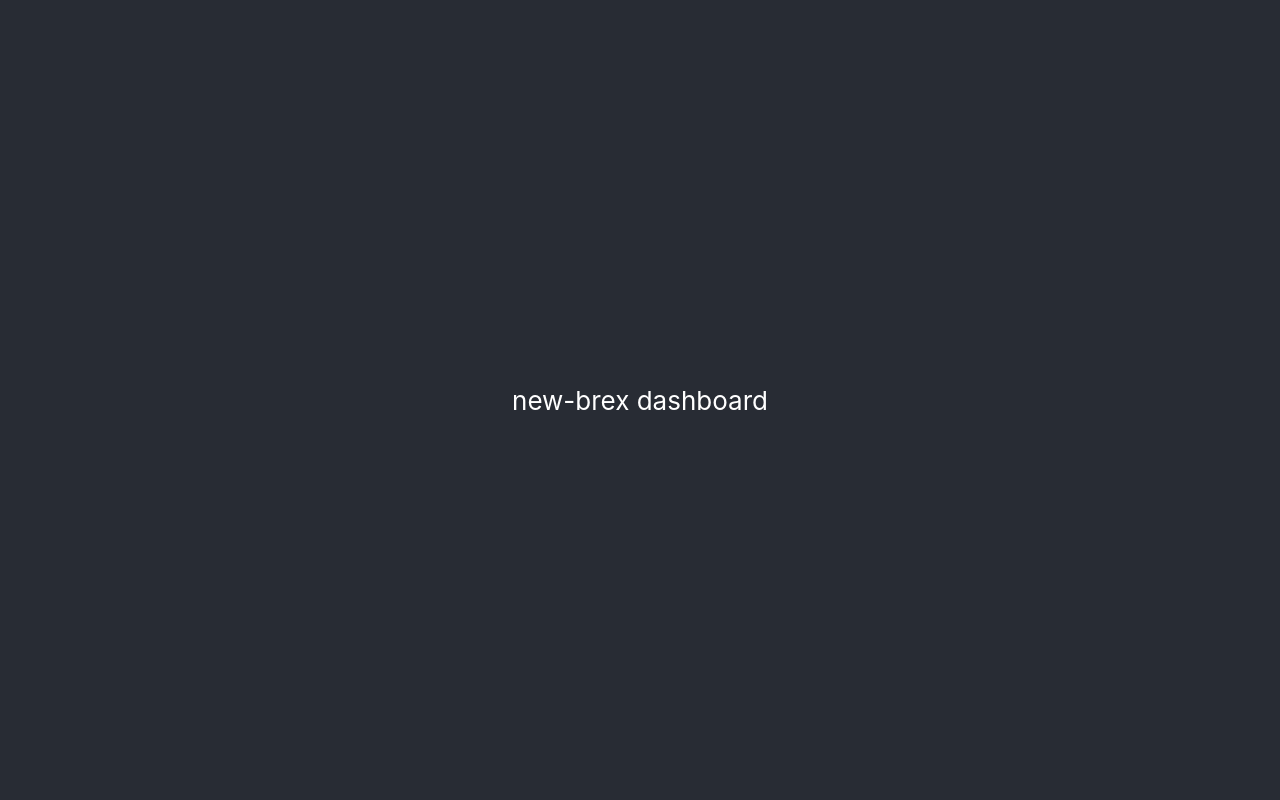
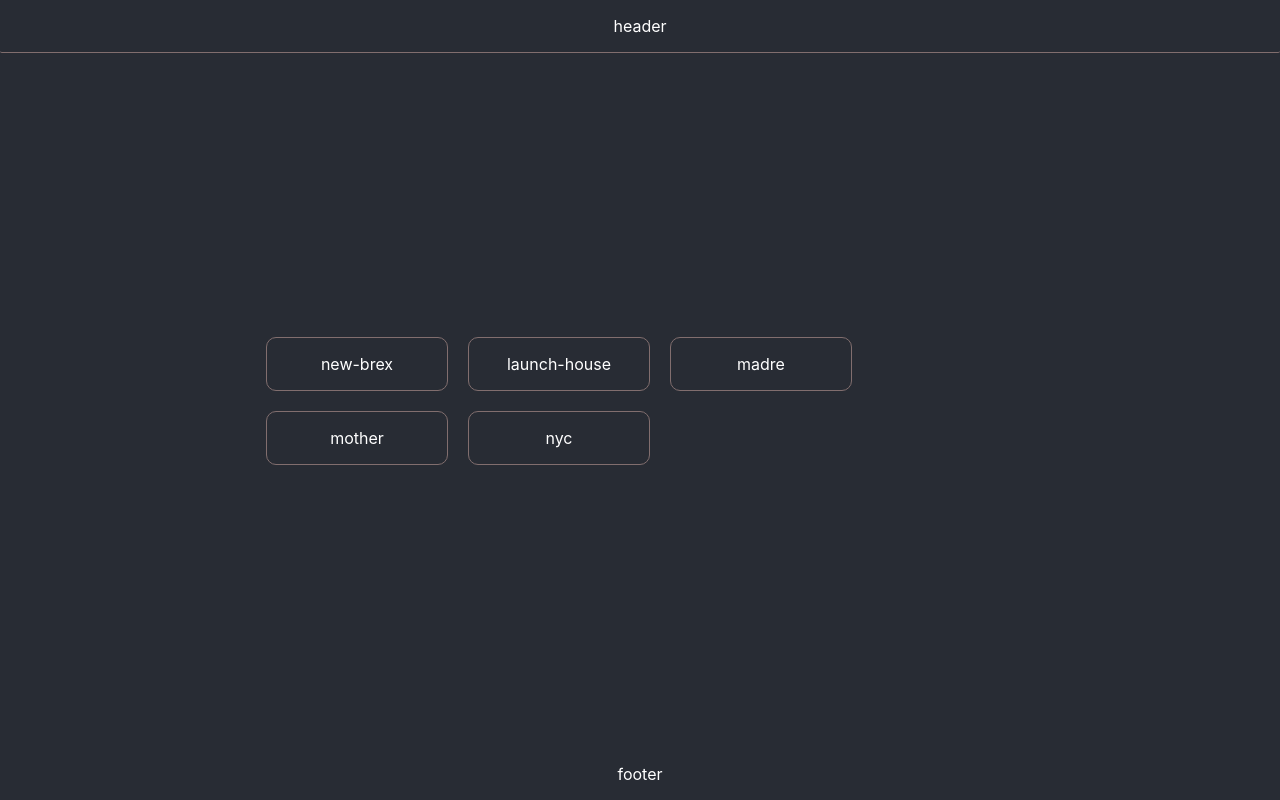
Before and after one commit to goudete/dashboard, a React (Create React App) app: page / in a window 1280 px wide. Built offline with nearby package versions, Linux system fonts and the light colour scheme.

Commit message:
building out daos page

```diff
--- a/package.json
+++ b/package.json
@@ -12,7 +12,9 @@
     "@types/react-dom": "^18.0.0",
     "react": "^18.2.0",
     "react-dom": "^18.2.0",
+    "react-router-dom": "6",
     "react-scripts": "5.0.1",
+    "sass": "^1.54.3",
     "typescript": "^4.4.2",
     "web-vitals": "^2.1.0"
   },
--- a/src/App.css
+++ /dev/null
@@ -1,38 +0,0 @@
-.App {
-  text-align: center;
-}
-
-.App-logo {
-  height: 40vmin;
-  pointer-events: none;
-}
-
-@media (prefers-reduced-motion: no-preference) {
-  .App-logo {
-    animation: App-logo-spin infinite 20s linear;
-  }
-}
-
-.App-header {
-  background-color: #282c34;
-  min-height: 100vh;
-  display: flex;
-  flex-direction: column;
-  align-items: center;
-  justify-content: center;
-  font-size: calc(10px + 2vmin);
-  color: white;
-}
-
-.App-link {
-  color: #61dafb;
-}
-
-@keyframes App-logo-spin {
-  from {
-    transform: rotate(0deg);
-  }
-  to {
-    transform: rotate(360deg);
-  }
-}
--- /dev/null
+++ b/src/App.scss
@@ -0,0 +1,30 @@
+.container {
+    background-color: #282c34;
+    display: flex;
+    flex-direction: column;
+    margin: auto;
+    min-height: 100vh;
+    text-align: center;
+    align-items: center;
+    justify-content: center;
+    color: white;
+
+    &__header {
+        height: 5%;
+        width: 100%;
+        border-radius: 2px;
+        border-bottom: 0.5px solid rgb(129, 110, 110);
+    }
+
+    &__body {
+        display: flex;
+        flex-direction: column;
+        height: 90%;
+        margin: auto;
+        max-width: 60%;
+    }
+
+    &__footer {
+        height: 2%;
+    }
+}
--- a/src/App.tsx
+++ b/src/App.tsx
@@ -1,14 +1,21 @@
 import React from 'react';
-import './App.css';
+import Daos from './pages/daos/daos';
+
+import './App.scss';
+
 
 function App() {
   return (
-    <div className="App">
-      <header className="App-header">
-        <p>
-          new-brex dashboard
-        </p>
-      </header>
+    <div className="container">
+      <div className="container__header">
+        <p>header</p>
+      </div>
+      <div className="container__body">
+        <Daos />
+      </div>
+      <div className="container__footer">
+        <p>footer</p>
+      </div>
     </div>
   );
 }
--- a/src/mockData.ts
+++ b/src/mockData.ts
@@ -1,6 +1,6 @@
 import { Dao, Transaction, Card, BankAccount } from "./types/types";
 
-const daos: Dao[] = [
+const mockDaos: Dao[] = [
     {
         id: '1',
         name: 'new-brex',
@@ -23,7 +23,7 @@
     },
 ];
 
-const bankAccount: BankAccount[] = [
+const bankAccounts: BankAccount[] = [
     {
         DaoId: '1',
     },
@@ -54,16 +54,16 @@
         owners: 'enrique',
         bankAccountId: '12345',
         limit: 1000,
-        cardNumber: 123456789101010
+        cardNumber: 12345678910
     },
     {
         DaoId: '2',
         owners: 'kian',
         bankAccountId: '54321',
         limit: 1000,
-        cardNumber: 098765432123456
+        cardNumber: 12322245499
     },
 ];
 
 
-export { daos, transactions };
+export { mockDaos, bankAccounts, transactions, cards };
--- /dev/null
+++ b/src/pages/daos/daos.scss
@@ -0,0 +1,13 @@
+.dao-container {
+    display: flex;
+    flex-direction: row;
+    flex-wrap: wrap;
+    width: 100%;
+}
+
+.dao {
+    width: 180px;
+    margin: 10px;
+    border-radius: 10px;
+    border: 1px solid rgb(129, 110, 110);
+}
--- a/src/pages/daos/daos.tsx
+++ b/src/pages/daos/daos.tsx
@@ -1,8 +1,20 @@
 import React from 'react';
+import { mockDaos } from '../../mockData';
+import { Dao } from '../../types/types';
 
-function daos() {
+import './daos.scss';
 
-    return <div></div>;
+
+function Daos() {
+
+  return <div className="dao-container">
+    {
+      mockDaos.map((dao: Dao) => (<div key={dao.id} className='dao'>
+          <p>{dao.name}</p>
+        </div>
+      ))
+    }
+  </div>;
 }
 
-export default daos;
+export default Daos;
--- a/src/types/types.ts
+++ b/src/types/types.ts
@@ -18,7 +18,7 @@
 }
 
 export interface Transaction {
-    date: Date,
+    date: number,
     amount: number,
     name: string
 }
```
Also changed, not shown: 1 other file (tests, documents, lock files or other folders).
